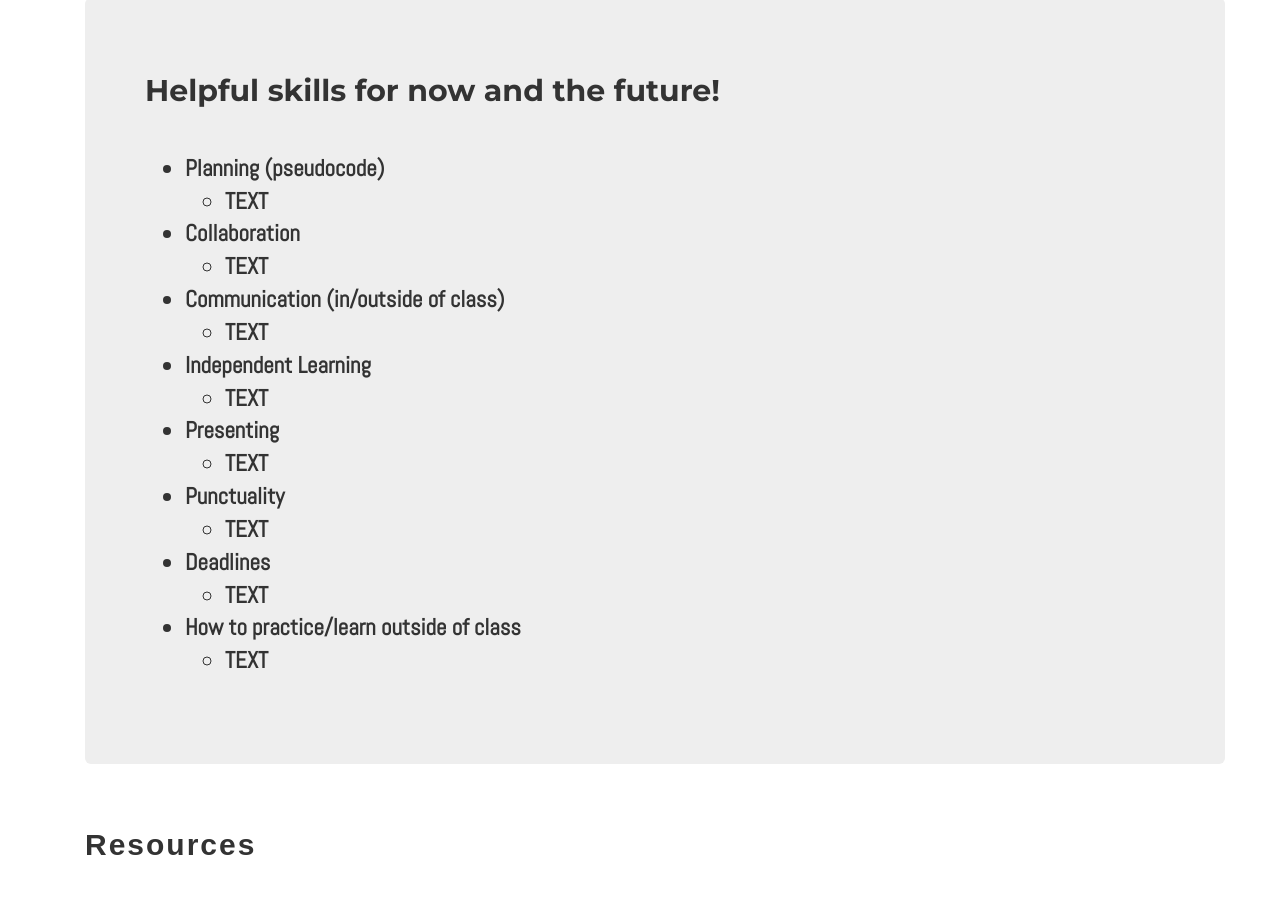
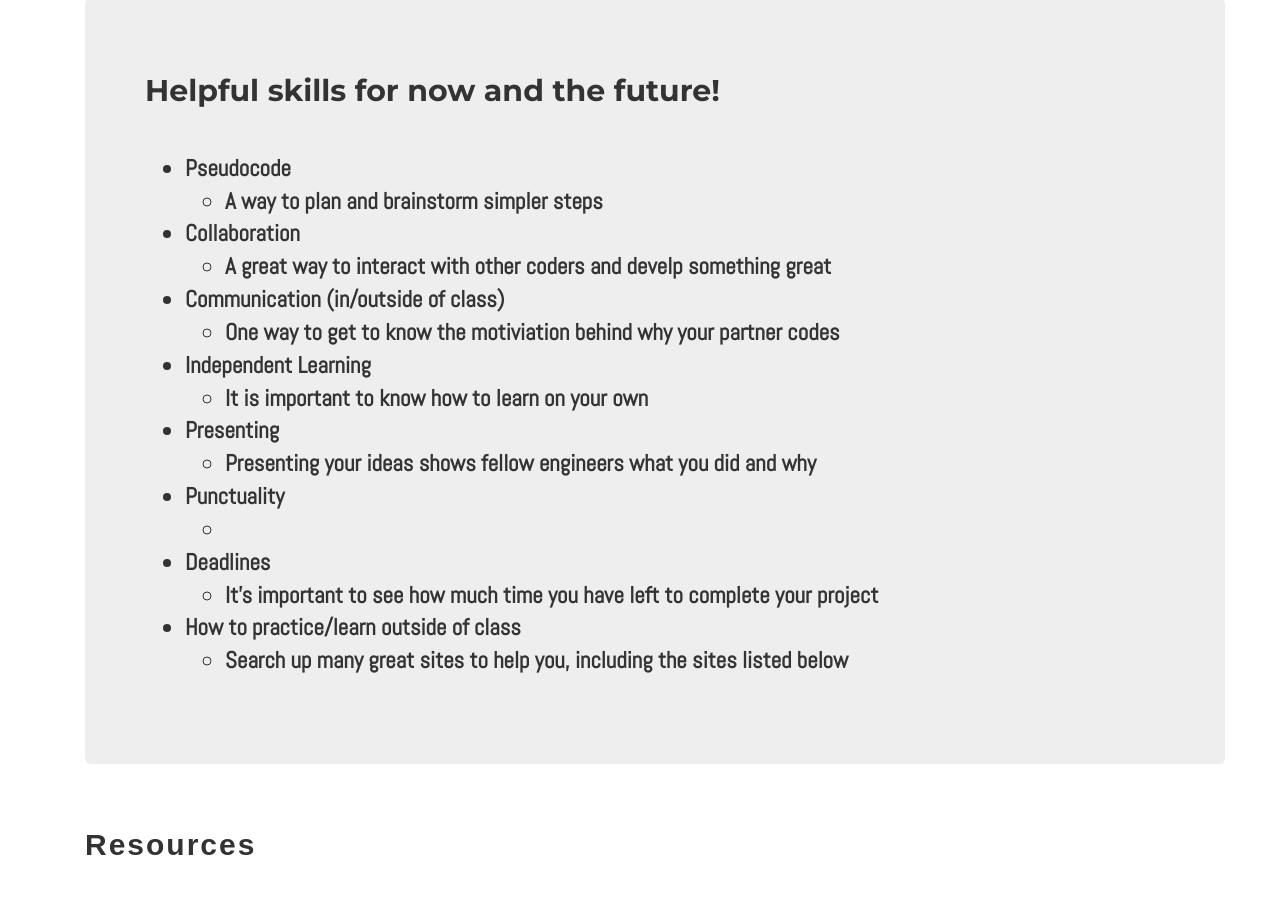
Before and after one commit to davidamato8861/sepguide, a plain HTML site: page index.html in a window 1280 px wide. Shown: the part 3772-4690 px from the top of the page. Drawn offline with Linux system fonts and the light colour scheme; a web font is replaced by a local one.

Commit message:
write descriptions for each section in skills tab

```diff
--- a/index.html
+++ b/index.html
@@ -226,37 +226,37 @@
                     <ul>
 
                         <h5>
-                  <li>Planning (pseudocode)</li>
+                  <li>Pseudocode</li>
                   <ul style="list-style-type:circle">
-                  <li>TEXT</li>
+                  <li>A way to plan and brainstorm simpler steps</li>
                     </ul>
                   <li>Collaboration</li>
                   <ul style="list-style-type:circle">
-                  <li>TEXT</li>
+                  <li>A great way to interact with other coders and develp something great</li>
                     </ul>
                   <li>Communication (in/outside of class)</li>
                   <ul style="list-style-type:circle">
-                  <li>TEXT</li>
+                  <li>One way to get to know the motiviation behind why your partner codes</li>
                     </ul>
                   <li>Independent Learning</li>
                   <ul style="list-style-type:circle">
-                  <li>TEXT</li>
+                  <li>It is important to know how to learn on your own</li>
                     </ul>
                   <li>Presenting</li>
                   <ul style="list-style-type:circle">
-                  <li>TEXT</li>
+                  <li>Presenting your ideas shows fellow engineers what you did and why</li>
                     </ul>
                   <li>Punctuality</li>
                   <ul style="list-style-type:circle">
-                  <li>TEXT</li>
+                  <li></li>
                     </ul>
                   <li>Deadlines</li>
                   <ul style="list-style-type:circle">
-                  <li>TEXT</li>
+                  <li>It's important to see how much time you have left to complete your project</li>
                     </ul>
                   <li>How to practice/learn outside of class</li>
                   <ul style="list-style-type:circle">
-                  <li>TEXT</li>
+                  <li>Search up many great sites to help you, including the sites listed below</li>
                     </ul>
                 </h5>
                     </ul>
```
